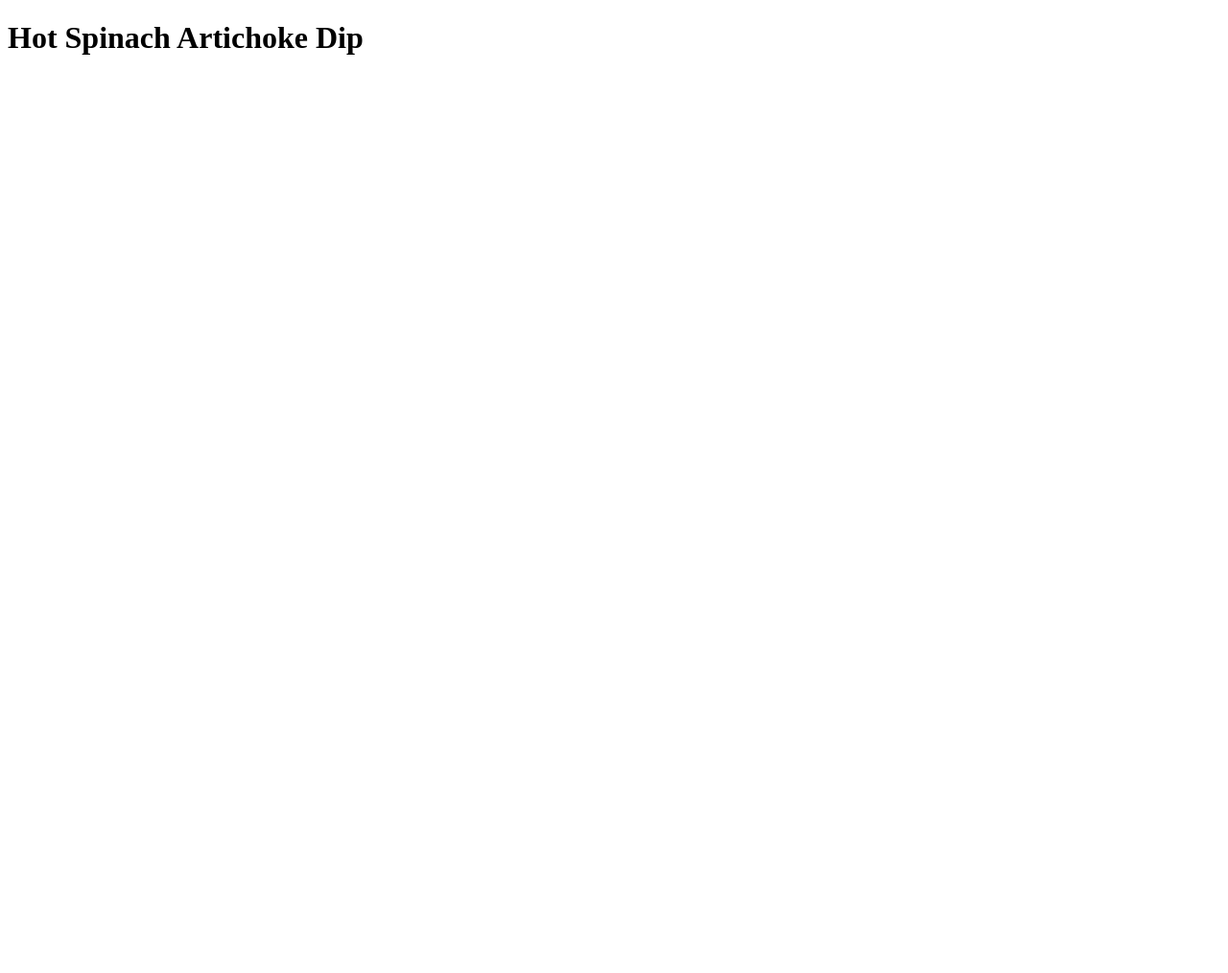
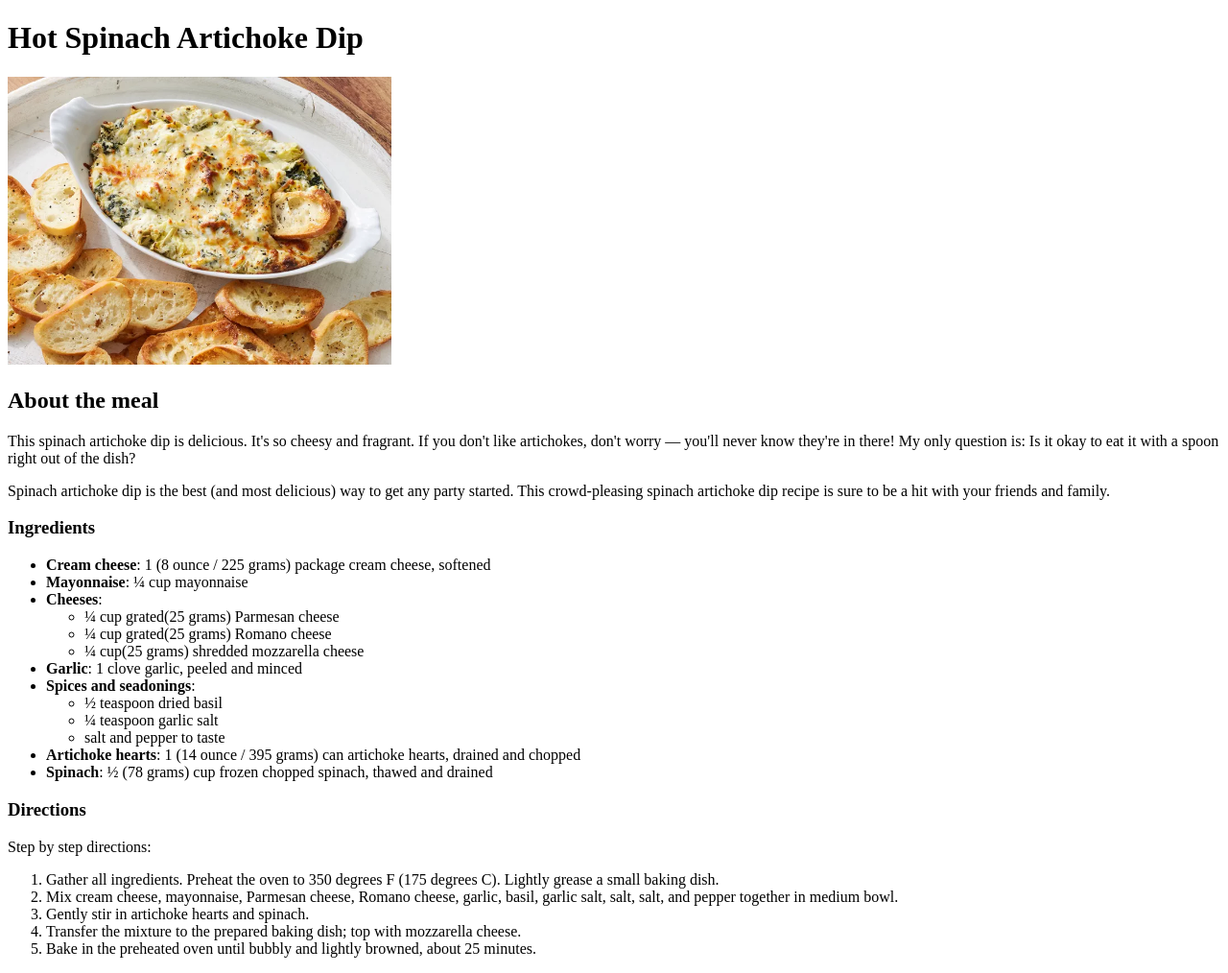
Before and after one commit to Vecii02/odin-recipes, a plain HTML site: page recipes/hot_spinach_artichoke_dip.html in a window 1280 px wide. Shown: the whole page at 96% size. Before the commit the page ends 800 px from the top, so only its background shows below. Drawn offline with Linux system fonts and the light colour scheme.

Commit message:
Add ingredients and steps for hot spinach file
- Add image of meal

- Add description of meal

- Add ingredients unordered list nicely structured

- Add step by step ordered list

```diff
--- a/recipes/hot_spinach_artichoke_dip.html
+++ b/recipes/hot_spinach_artichoke_dip.html
@@ -6,5 +6,77 @@
   </head>
   <body>
     <h1>Hot Spinach Artichoke Dip</h1>
+    <img
+      src="../images/hot_spinach_artichoke_dip_image.png"
+      alt="Image of hot spinach artichoke dip"
+      width="400"
+      height="300"
+    />
+    <h2>About the meal</h2>
+    <p>
+      This spinach artichoke dip is delicious. It's so cheesy and fragrant. If
+      you don't like artichokes, don't worry — you'll never know they're in
+      there! My only question is: Is it okay to eat it with a spoon right out of
+      the dish?
+    </p>
+    <p>
+      Spinach artichoke dip is the best (and most delicious) way to get any
+      party started. This crowd-pleasing spinach artichoke dip recipe is sure to
+      be a hit with your friends and family.
+    </p>
+    <h3>Ingredients</h3>
+    <ul>
+      <li>
+        <strong>Cream cheese</strong>: 1 (8 ounce / 225 grams) package cream
+        cheese, softened
+      </li>
+      <li><strong>Mayonnaise</strong>: ¼ cup mayonnaise</li>
+      <li>
+        <strong>Cheeses</strong>:
+        <ul>
+          <li>¼ cup grated(25 grams) Parmesan cheese</li>
+          <li>¼ cup grated(25 grams) Romano cheese</li>
+          <li>¼ cup(25 grams) shredded mozzarella cheese</li>
+        </ul>
+      </li>
+      <li><strong>Garlic</strong>: 1 clove garlic, peeled and minced</li>
+      <li>
+        <strong>Spices and seadonings</strong>:
+        <ul>
+          <li>½ teaspoon dried basil</li>
+          <li>¼ teaspoon garlic salt</li>
+          <li>salt and pepper to taste</li>
+        </ul>
+      </li>
+      <li>
+        <strong>Artichoke hearts</strong>: 1 (14 ounce / 395 grams) can
+        artichoke hearts, drained and chopped
+      </li>
+      <li>
+        <strong>Spinach</strong>: ½ (78 grams) cup frozen chopped spinach,
+        thawed and drained
+      </li>
+    </ul>
+    <h3>Directions</h3>
+    <p>Step by step directions:</p>
+    <ol>
+      <li>
+        Gather all ingredients. Preheat the oven to 350 degrees F (175 degrees
+        C). Lightly grease a small baking dish.
+      </li>
+      <li>
+        Mix cream cheese, mayonnaise, Parmesan cheese, Romano cheese, garlic,
+        basil, garlic salt, salt, salt, and pepper together in medium bowl.
+      </li>
+      <li>Gently stir in artichoke hearts and spinach.</li>
+      <li>
+        Transfer the mixture to the prepared baking dish; top with mozzarella
+        cheese.
+      </li>
+      <li>
+        Bake in the preheated oven until bubbly and lightly browned, about 25
+        minutes.
+      </li>
+    </ol>
   </body>
 </html>
```
Also changed, not shown: images/hot_spinach_artichoke_dip_image.png (added).
